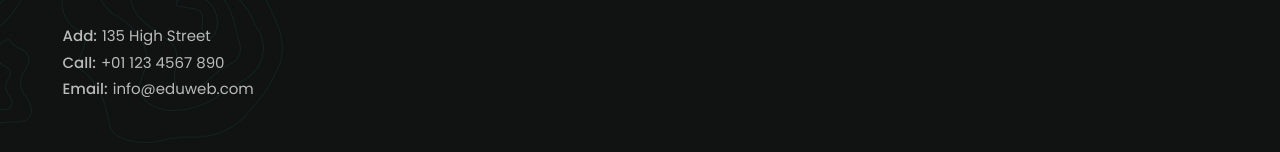
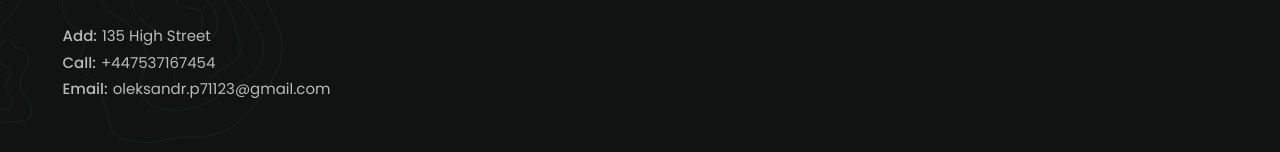
Before and after one commit to PANINLIMITED/1, a plain HTML site: page index.html in a window 1280 px wide. Shown: the part 3849-4001 px from the top of the page. Drawn offline with nearby package versions, Linux system fonts and the light colour scheme.

Commit message:
Update index.html

```diff
--- a/index.html
+++ b/index.html
@@ -661,13 +661,13 @@
           <div class="wrapper">
             <span class="span">Call:</span>
 
-            <a href="tel:+447537167454" class="footer-link">+01 123 4567 890</a>
+            <a href="tel:+447537167454" class="footer-link">+447537167454</a>
           </div>
 
           <div class="wrapper">
             <span class="span">Email:</span>
 
-            <a href="mailto:oleksandr.p71123@gmail.com" class="footer-link">info@eduweb.com</a>
+            <a href="mailto:oleksandr.p71123@gmail.com" class="footer-link">oleksandr.p71123@gmail.com</a>
           </div>
 
         </div>
```
